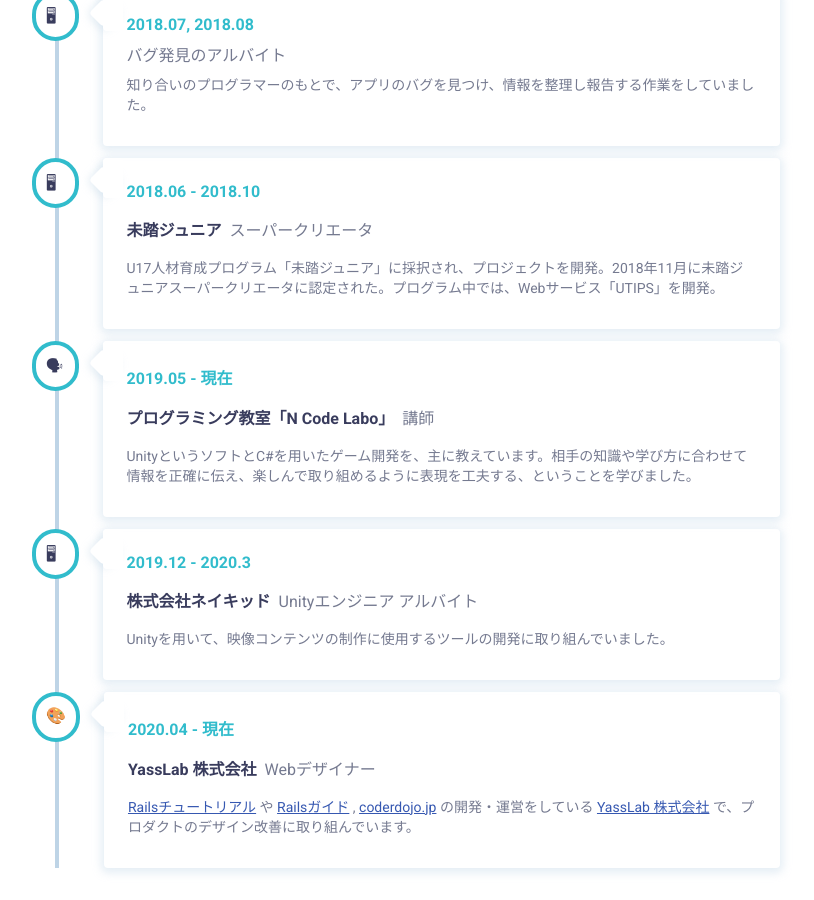
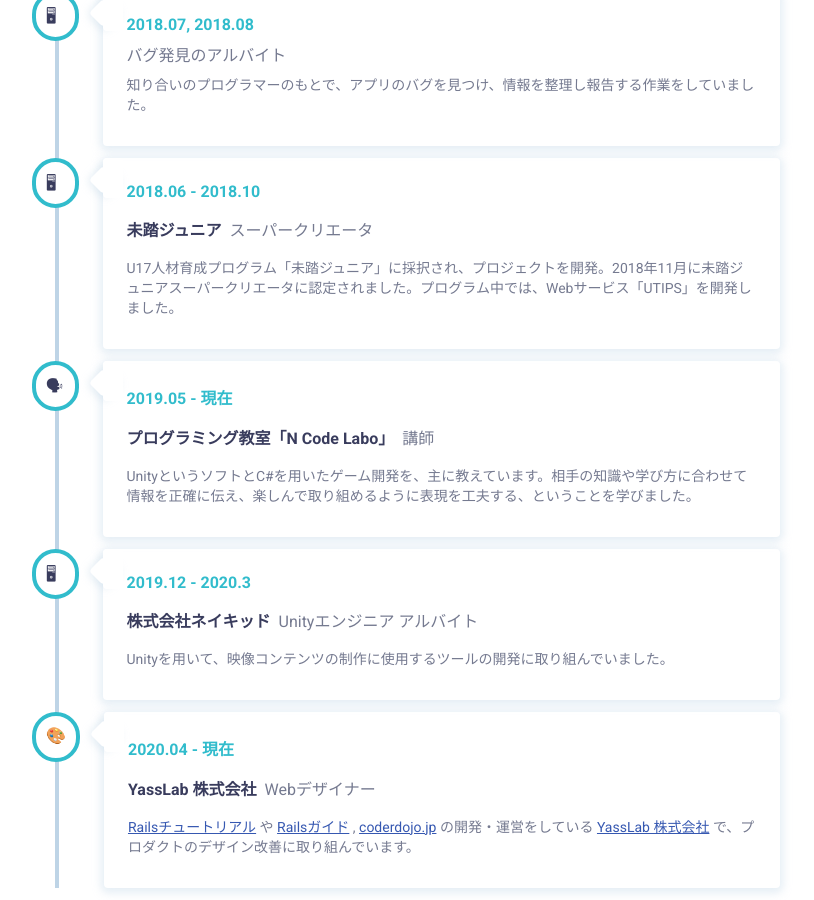
Before and after one commit to madoreenu/yuki384.github.io, a Jekyll site: the page built from about.md, in a window 1280 px wide and 900 px high, scrolled down 2017 px. Shown: the whole window, without its empty margins (234-1048 px from the left). Built offline with Jekyll 4.4.1, drawn with Linux system fonts in a browser that asks for light colours; nearby versions of some CDN libraries; some web fonts are replaced.

Commit message:
文言の統一

```diff
--- a/_data/history.yml
+++ b/_data/history.yml
@@ -25,7 +25,7 @@
 - title: スーパークリエータ
   place: 未踏ジュニア
   date: 2018.06 - 2018.10
-  content: U17人材育成プログラム「未踏ジュニア」に採択され、プロジェクトを開発。2018年11月に未踏ジュニアスーパークリエータに認定された。プログラム中では、Webサービス「UTIPS」を開発。
+  content: U17人材育成プログラム「未踏ジュニア」に採択され、プロジェクトを開発。2018年11月に未踏ジュニアスーパークリエータに認定されました。プログラム中では、Webサービス「UTIPS」を開発しました。
   thumbnail: '&#x1f5a5;'
 
 - title: 講師
```
